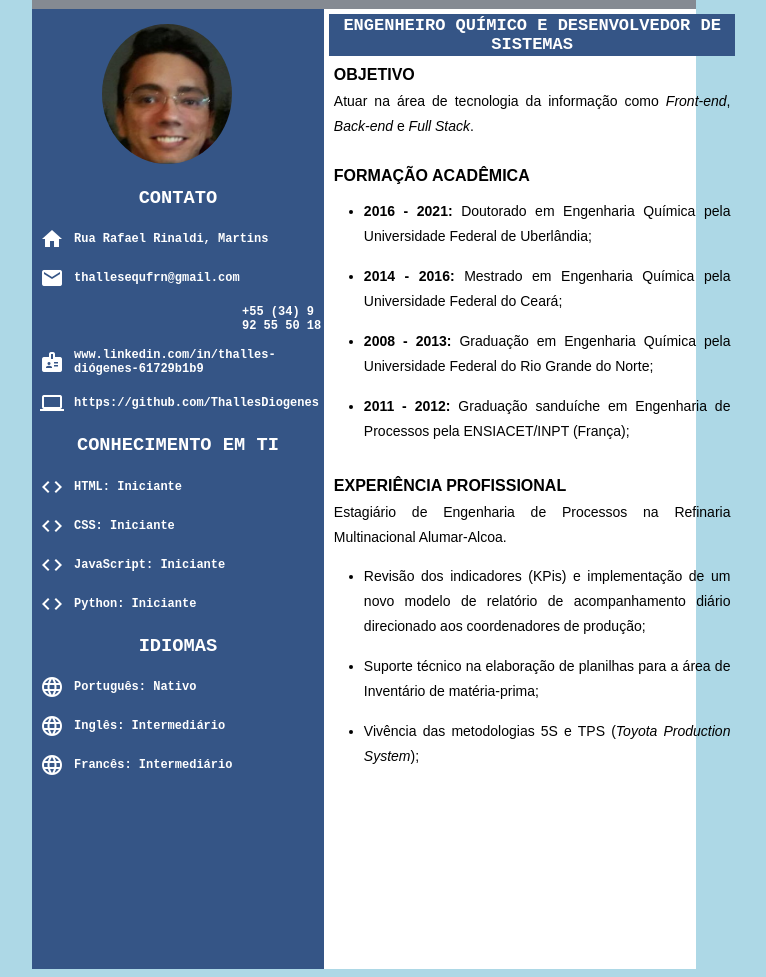
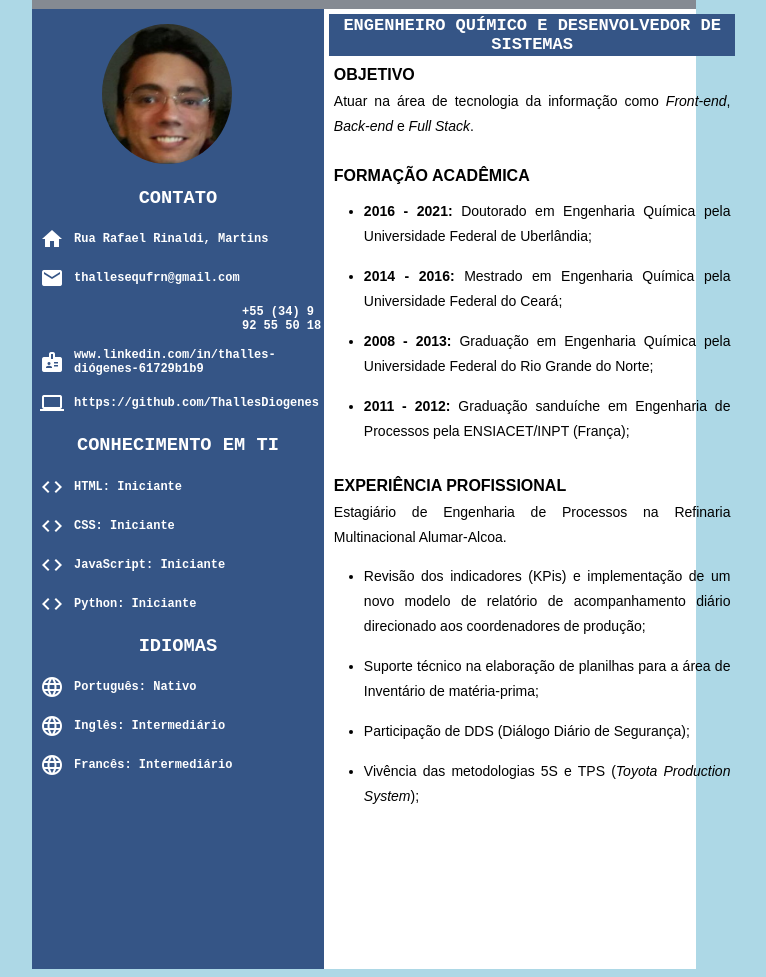
Before and after one commit to ThallesDiogenes/programa-vem.ser-DEV-2022, a plain HTML site: page index.html in a window 1280 px wide. Shown: the part 79-1056 px from the top of the page, without its empty margins (276-1042 px from the left). Drawn offline with Linux system fonts and the light colour scheme.

Commit message:
Segunda versão do currículo

```diff
--- a/index.html
+++ b/index.html
@@ -116,6 +116,9 @@
                             Suporte técnico na elaboração de planilhas para a área de Inventário de matéria-prima;
                         </li>
                         <li class="ponto">
+                            Participação de DDS (Diálogo Diário de Segurança);
+                        </li>
+                        <li class="ponto">
                             Vivência das metodologias 5S e TPS (<i>Toyota Production System</i>);
                         </li>
                     </ul>
```
